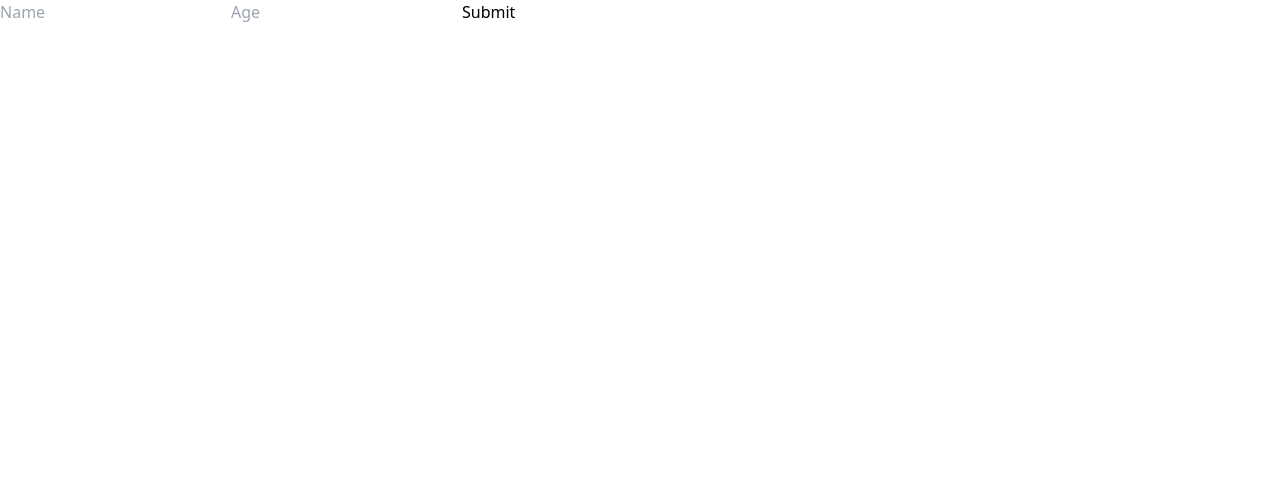
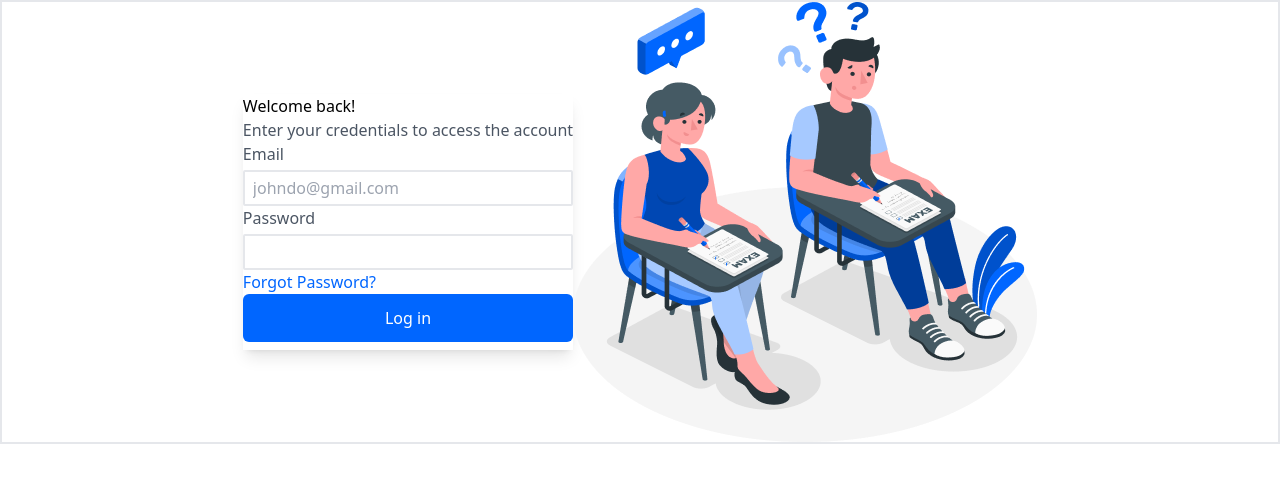
Before and after one commit to SpandanNepal/JunkManagementSolution, a React (Create React App) app in the folder client/: page / in a window 1280 px wide. Shown: the top 482 px of the page. Built offline with nearby package versions, Linux system fonts and the light colour scheme.

Commit message:
fix: login

```diff
--- a/client/src/App.tsx
+++ b/client/src/App.tsx
@@ -1,44 +1,16 @@
+import React from 'react';
 import './App.css';
+// import CustomerHomepage from './pages/CustomerHomepage';
+import Login from './pages/login';
 import './index.css';
 import './output.css';
-import axios from "axios";
-import { useState } from "react";
 
-interface UserData {
-  name: string;
-  age: string;
-}
-
-function App() {
-  const [data, setData] = useState<UserData>({ name: "", age: "" });
-
-  const handleSubmit = async () => {
-    try {
-      const response = await axios.post("https://junk-management-solution-server.vercel.app/add-data", {
-        collection: "users",
-        docData: data,
-      });
-      console.log(response.data);
-    } catch (error) {
-      console.error(error);
-    }
-  };
-
+const App: React.FC = () => {
   return (
-    <div>
-      <input
-        type="text"
-        value={data.name}
-        onChange={(e) => setData({ ...data, name: e.target.value })}
-        placeholder="Name"
-      />
-      <input
-        type="text"
-        value={data.age}
-        onChange={(e) => setData({ ...data, age: e.target.value })}
-        placeholder="Age"
-      />
-      <button onClick={handleSubmit}>Submit</button>
+    <div className="App">
+      <header className="App-header">
+        <Login />
+      </header>
     </div>
   );
 }
--- a/client/src/pages/login.tsx
+++ b/client/src/pages/login.tsx
@@ -1,24 +1,33 @@
 import React, { useState } from 'react';
 import CustomInput from '../components/input';
 import Button from '../components/button';
+import CustomerHomepage from './CustomerHomepage';
 import axios from 'axios';
 import loginImage from '../assets/loginImage.png';
 
 function Login() {
-  const [email, setEmail] = useState<string>('');
-  const [password, setPassword] = useState<string>('');
   const [error, setError] = useState<string | null>(null);
+
+  const [data, setData] = useState({ email: "", password: "" });
+  const [loginValid, setLoginValid] = useState(false);
 
   const handleLogin = async () => {
     try {
-      const { data } = await axios.post('http://localhost:7777/api/auth/signin', { email, password });
-      console.log(data);
-    } catch (error: any) {
+      const response = await axios.post("https://junk-management-solution-server.vercel.app/login", {
+        collection: "login",
+        docData: data,
+      });
+      console.log(response)
+      setLoginValid(!loginValid)
+    } catch (error) {
       setError('Invalid credentials');
-      console.log(error);
+      console.error(error);
     }
   };
 
+  if (loginValid ) {
+    return <CustomerHomepage />
+  } else {
   return (
     <div className="flex justify-center items-center flex-row w-screen h-screen space-x-4 border-2 border-inherit bg-gray-100">
       <div className="flex flex-col w-[386px] justify-center bg-white shadow-lg rounded-lg p-6">
@@ -32,8 +41,8 @@ function Login() {
                 label="Email"
                 inputType="text"
                 placeholder="johndo@gmail.com"
-                value={email}
-                onChange={(e) => setEmail(e.target.value)}
+                value={data.email}
+                onChange={(e) => setData({ ...data, email: e.target.value })}
                 errorMessage={error ? "Invalid email" : ""}
               />
             </div>
@@ -41,8 +50,8 @@ function Login() {
               <CustomInput
                 label="Password"
                 inputType="password"
-                value={password}
-                onChange={(e) => setPassword(e.target.value)}
+                value={data.password}
+                onChange={(e) => setData({ ...data, password: e.target.value })}
                 errorMessage={error ? "Invalid password" : ""}
               />
               <h3 className="text-mainBlue">Forgot Password?</h3>
@@ -62,4 +71,6 @@ function Login() {
   );
 }
 
+}
+
 export default Login;
```
Also changed, not shown: 1 other file (tests, documents, lock files or other folders).
